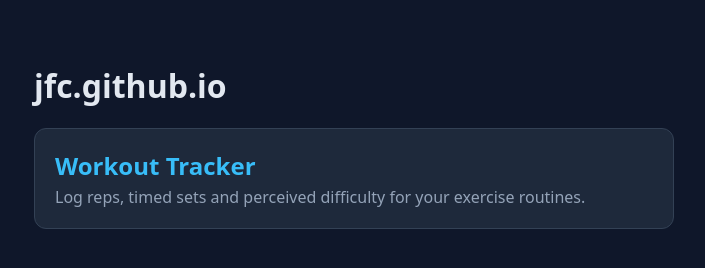
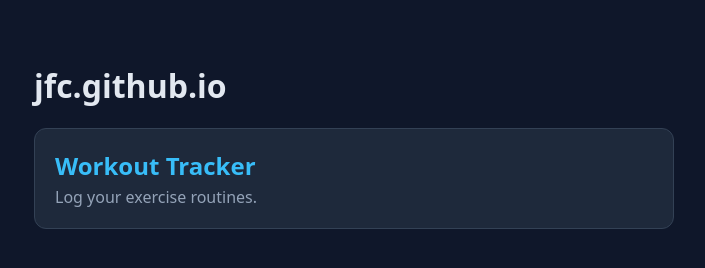
Before and after one commit to Johannes-F-Coetzee/jfc, a plain HTML site: page index.html in a window 1280 px wide. Shown: the whole page, without its empty margins (286-991 px from the left). Drawn offline with Linux system fonts and the light colour scheme.

Commit message:
ui change wording

```diff
--- a/index.html
+++ b/index.html
@@ -19,7 +19,7 @@
     <h1>jfc.github.io</h1>
     <a class="tile" href="workouts/">
       <h2>Workout Tracker</h2>
-      <p>Log reps, timed sets and perceived difficulty for your exercise routines.</p>
+      <p>Log your exercise routines.</p>
     </a>
   </main>
 </body>
```
